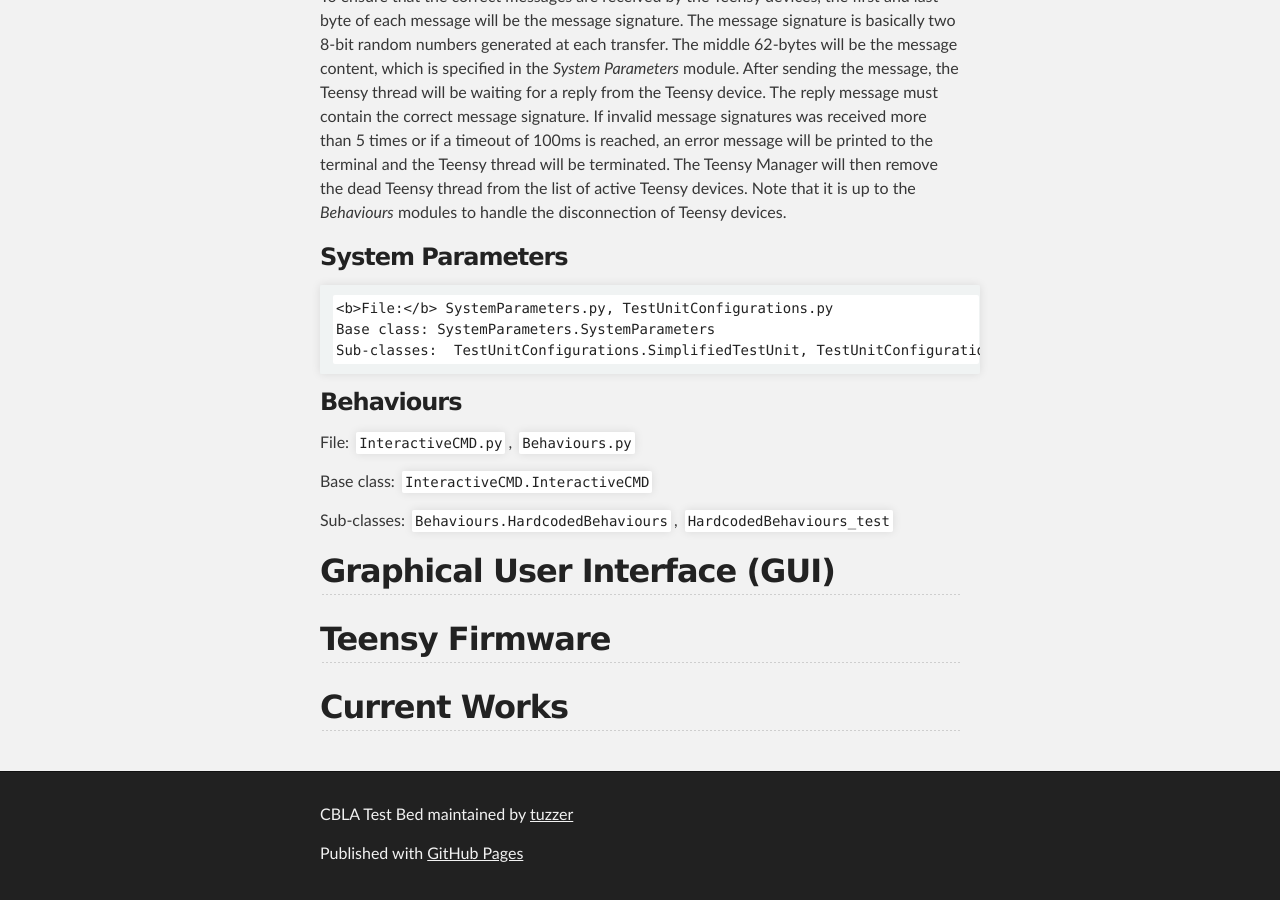
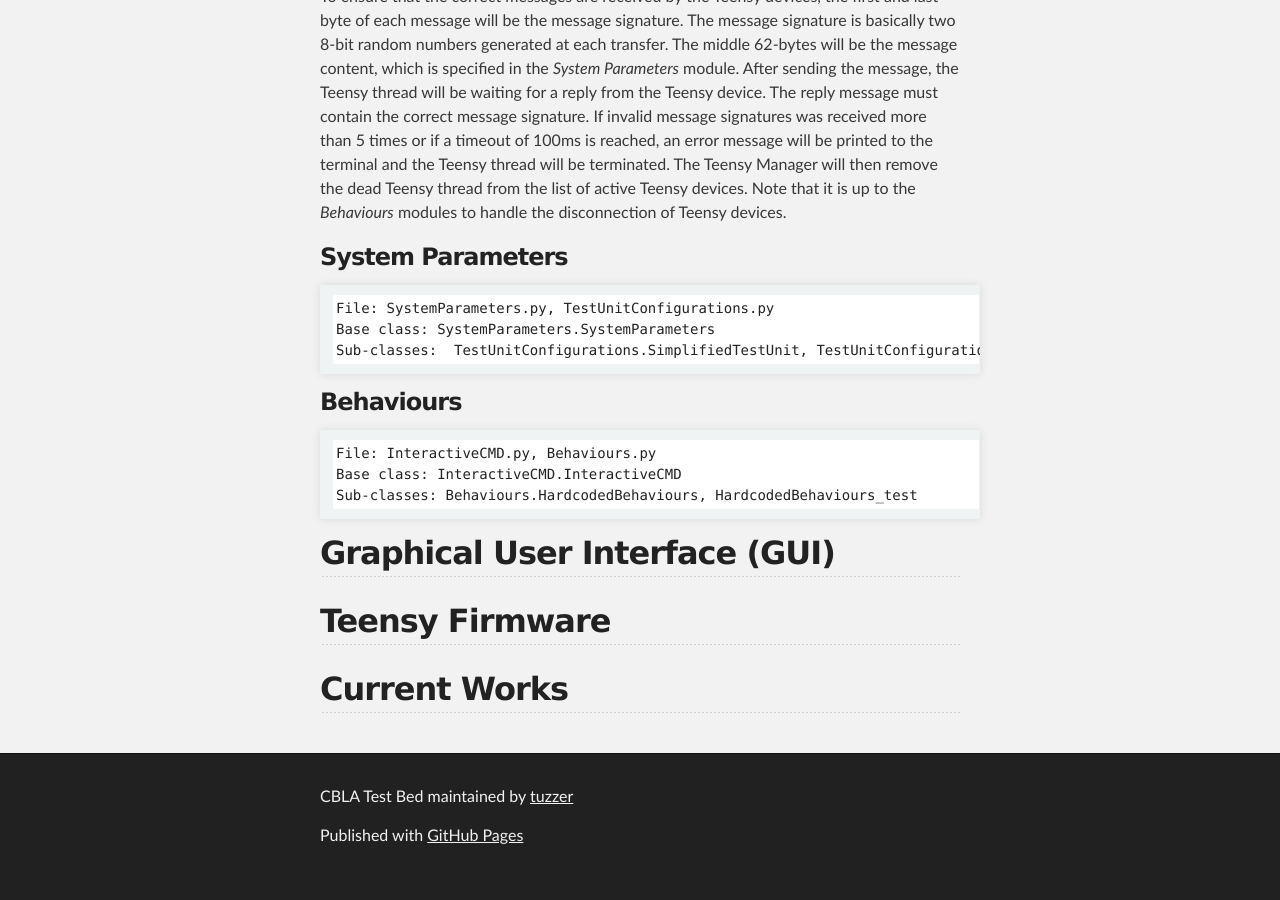
Before and after one commit to MattChanTK/Hylozoic-Series-3, a Jekyll site: the page built from index.md, in a window 1280 px wide and 900 px high, scrolled down 2114 px. Built offline with Jekyll 4.4.1, drawn with Linux system fonts in a browser that asks for light colours; Markdown is read by kramdown in place of the engine named in the settings; some of the changed lines change nothing that is shown.

Commit message:
checkd all header to code block with no formatting

````diff
--- a/index.md
+++ b/index.md
@@ -49,18 +49,18 @@ To ensure that the correct messages are received by the Teensy devices, the firs
 ### System Parameters
 
 ```
-<b>File:</b> SystemParameters.py, TestUnitConfigurations.py
+File: SystemParameters.py, TestUnitConfigurations.py
 Base class: SystemParameters.SystemParameters
 Sub-classes:  TestUnitConfigurations.SimplifiedTestUnit, TestUnitConfigurations.FullTestUnit
 ```
 
 ### Behaviours
 
-File: `InteractiveCMD.py`, `Behaviours.py`
-
-Base class: `InteractiveCMD.InteractiveCMD`
-
-Sub-classes: `Behaviours.HardcodedBehaviours`, `HardcodedBehaviours_test`
+```
+File: InteractiveCMD.py, Behaviours.py
+Base class: InteractiveCMD.InteractiveCMD
+Sub-classes: Behaviours.HardcodedBehaviours, HardcodedBehaviours_test
+```
 
 ## Graphical User Interface (GUI)
 
````
